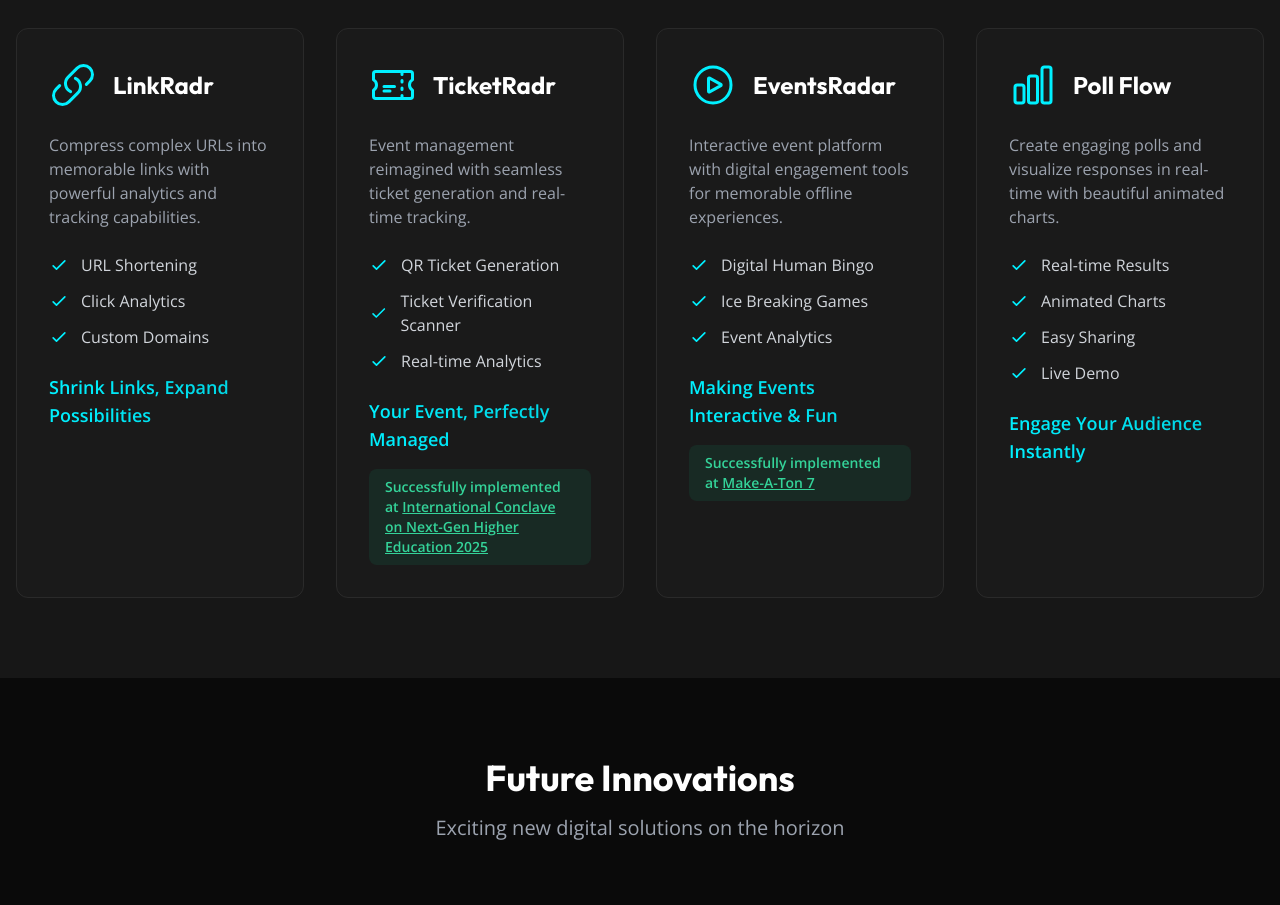
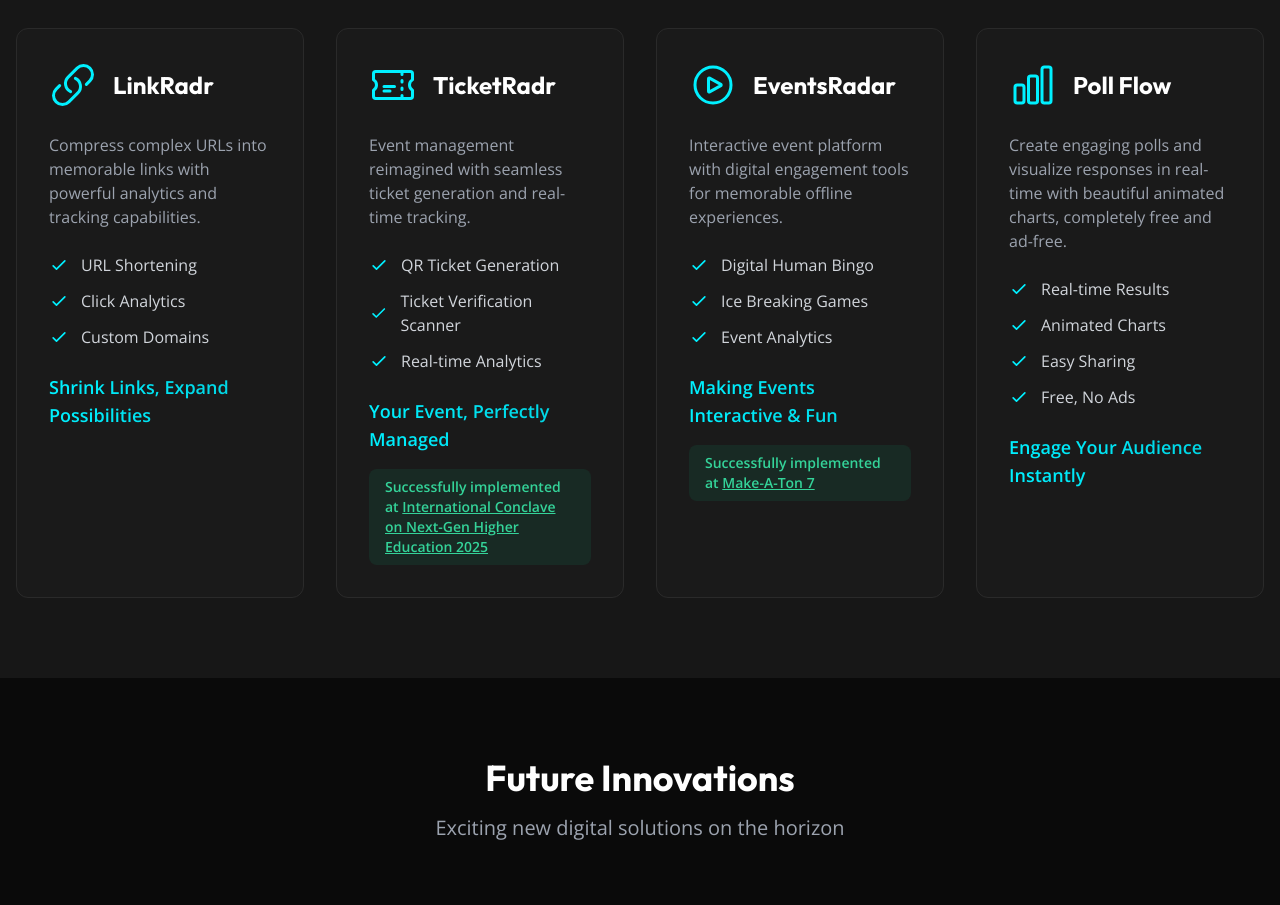
Before and after one commit to aswinpradeepc/radr-landing, a Next.js app: page / in a window 1280 px wide. Shown: the part 1000-1905 px from the top of the page. Built offline with nearby package versions, Linux system fonts and the light colour scheme.

Commit message:
fix bugs and automate updation in deployment

```diff
--- a/src/components/Services.tsx
+++ b/src/components/Services.tsx
@@ -45,10 +45,10 @@
     id: "pollflow",
     title: "Poll Flow",
     icon: ChartBarIcon,
-    description: "Create engaging polls and visualize responses in real-time with beautiful animated charts.",
-    features: ["Real-time Results", "Animated Charts", "Easy Sharing", "Live Demo"],
+    description: "Create engaging polls and visualize responses in real-time with beautiful animated charts, completely free and ad-free.",
+    features: ["Real-time Results", "Animated Charts", "Easy Sharing", "Free, No Ads"],
     tagline: "Engage Your Audience Instantly",
-    url: "https://poll.radr.in"
+    url: "https://polls.radr.in"
   }
 ];
 
```
